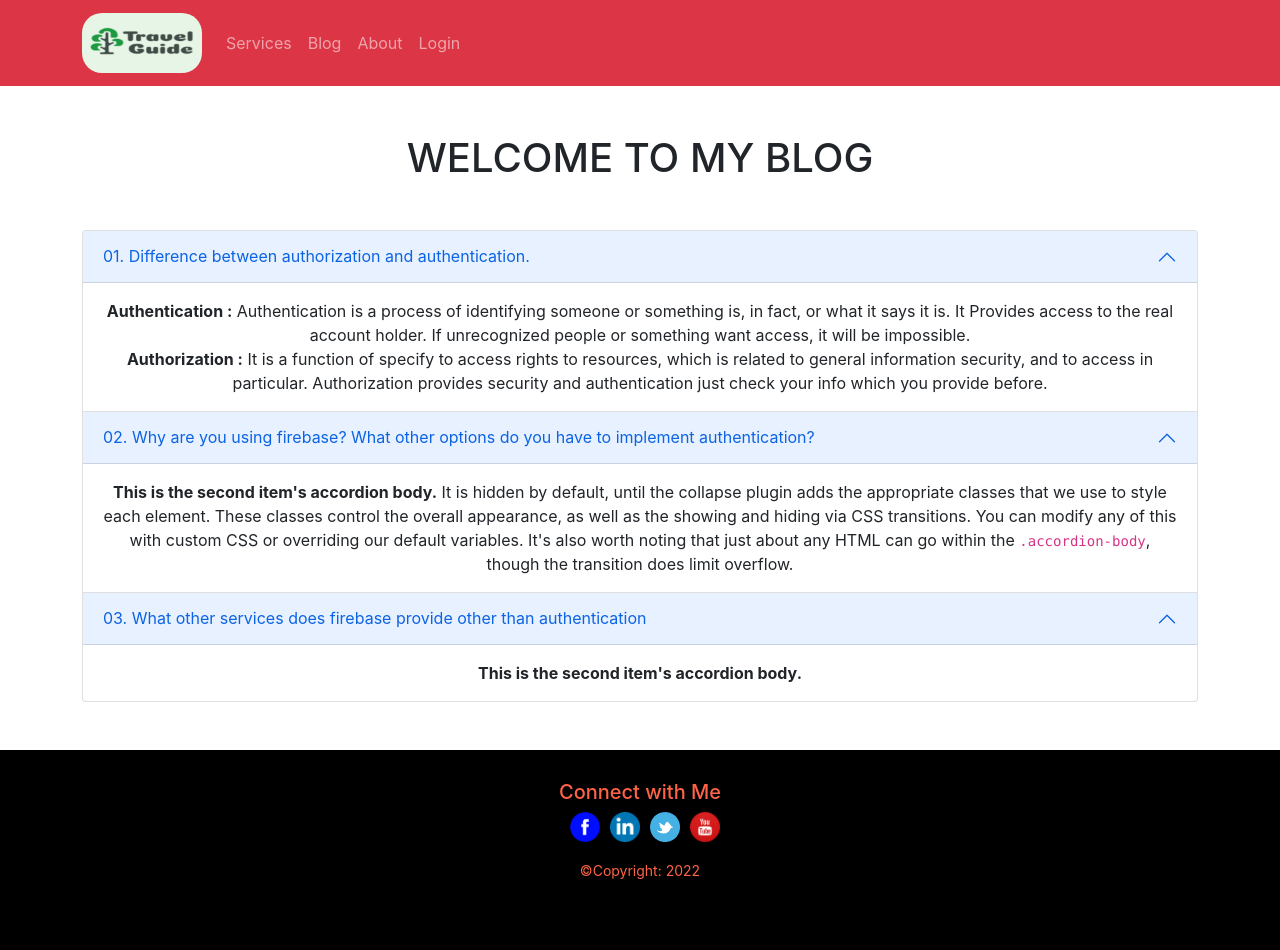
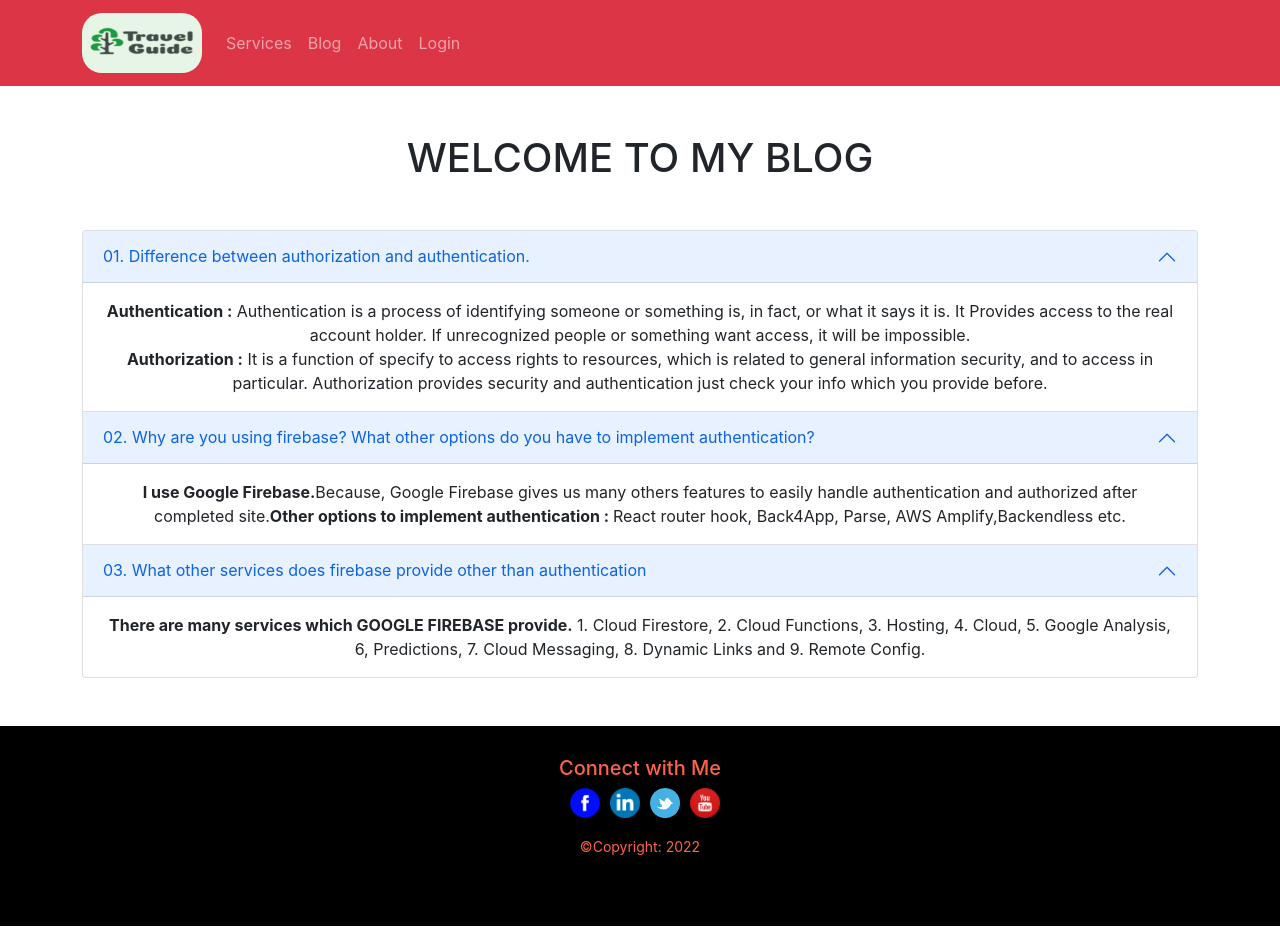
Before and after one commit to Thowhid31/independent-service-assignment-10, a React (Create React App) app: page /blog in a window 1280 px wide. After the commit the page ends 926 px from the top, so only its background shows below. Built offline with nearby package versions, Linux system fonts and the light colour scheme; no server answers.

Commit message:
added all  quesions

```diff
--- a/src/Pages/Blog/Blog.js
+++ b/src/Pages/Blog/Blog.js
@@ -26,7 +26,8 @@ const Blog = () => {
     </h2>
     <div id="collapseTwo" class="accordion-collapse collapse show" aria-labelledby="headingTwo" data-bs-parent="#accordionExample">
       <div class="accordion-body">
-        <strong>This is the second item's accordion body.</strong> It is hidden by default, until the collapse plugin adds the appropriate classes that we use to style each element. These classes control the overall appearance, as well as the showing and hiding via CSS transitions. You can modify any of this with custom CSS or overriding our default variables. It's also worth noting that just about any HTML can go within the <code>.accordion-body</code>, though the transition does limit overflow.
+        <strong>I use Google Firebase.</strong>Because, Google Firebase gives us many others features to easily handle authentication and authorized after completed site.
+        <strong>Other options to implement authentication : </strong> React router hook, Back4App, Parse, AWS Amplify,Backendless etc.
       </div>
     </div>
   </div>
@@ -38,7 +39,7 @@ const Blog = () => {
     </h2>
     <div id="collapseTwo" class="accordion-collapse collapse show" aria-labelledby="headingTwo" data-bs-parent="#accordionExample">
       <div class="accordion-body">
-        <strong>This is the second item's accordion body.</strong>
+        <strong>There are many services which GOOGLE FIREBASE provide.</strong> 1. Cloud Firestore, 2. Cloud Functions, 3. Hosting, 4. Cloud, 5. Google Analysis, 6, Predictions, 7. Cloud Messaging, 8. Dynamic Links and 9. Remote Config.
       </div>
     </div>
   </div>
```
